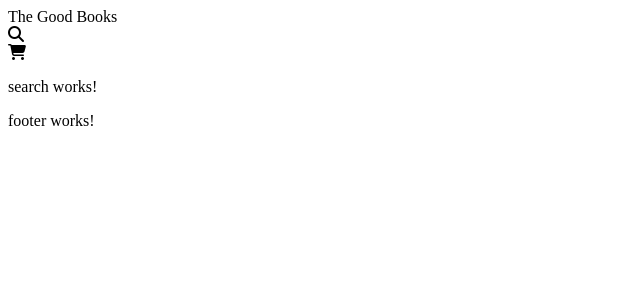
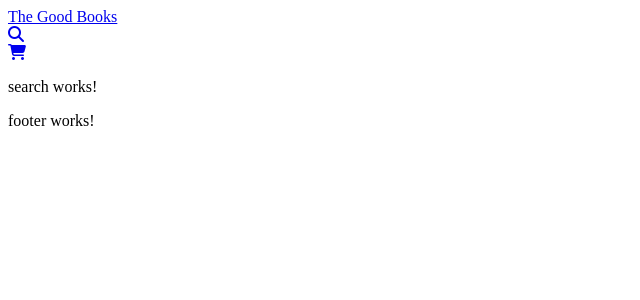
Before and after one commit to niiccolas/the-good-books, an Angular app: page /search in a window 1280 px wide. Before the commit this address led to /. Shown: the top 300 px of the page, without its empty margins (0-640 px from the left). Built offline with nearby package versions, Linux system fonts and the light colour scheme.

Commit message:
Delete nav and add routing from header

```diff
--- a/src/app/app-routing.module.ts
+++ b/src/app/app-routing.module.ts
@@ -1,8 +1,19 @@
 import { NgModule } from '@angular/core';
 import { Routes, RouterModule } from '@angular/router';
+import { BooksComponent } from './components/books/books.component';
+import { DetailsComponent } from './components/details/details.component';
+import {
+  CartComponent
+} from './components/cart/cart.component';
+import { SearchComponent } from './components/search/search.component';
 
 
-const routes: Routes = [];
+const routes: Routes = [
+  { path: '', redirectTo: '/search', pathMatch: 'full' },
+  { path: 'search', component: SearchComponent },
+  { path: 'details', component: DetailsComponent },
+  { path: 'cart', component: CartComponent}
+];
 
 @NgModule({
   imports: [RouterModule.forRoot(routes)],
--- a/src/app/app.component.html
+++ b/src/app/app.component.html
@@ -1,12 +1,5 @@
-<app-header (componentSelected)="onNavigate($event)"></app-header>
+<app-header></app-header>
 
-<div>
-  <app-search *ngIf="loadedComponent === 'search'"></app-search>
-  <app-books *ngIf="loadedComponent === 'books'"></app-books>
-  <app-details *ngIf="loadedComponent === 'details'"></app-details>
-  <app-cart *ngIf="loadedComponent === 'cart'"></app-cart>
-</div>
+<router-outlet></router-outlet>
 
 <app-footer></app-footer>
-
-<router-outlet></router-outlet>
--- a/src/app/app.component.ts
+++ b/src/app/app.component.ts
@@ -7,9 +7,4 @@ import { Component } from '@angular/core';
 })
 export class AppComponent {
   title = 'the-good-books';
-  loadedComponent = 'search';
-
-  onNavigate(component: string) {
-    this.loadedComponent = component;
-  }
 }
--- a/src/app/components/header/header.component.html
+++ b/src/app/components/header/header.component.html
@@ -1,3 +1,3 @@
-<div (click)="onSelectedComponent('search')">The Good Books</div>
-<div (click)="onSelectedComponent('search')"><i class="fas fa-search"></i></div>
-<div (click)="onSelectedComponent('cart')"><i class="fas fa-shopping-cart"></i></div>
+<div><a routerLink="/search">The Good Books</a></div>
+<div><a routerLink="/search"><i class="fas fa-search"></i></a></div>
+<div><a routerLink="/cart"><i class="fas fa-shopping-cart"></i></a></div>
--- a/src/app/components/header/header.component.ts
+++ b/src/app/components/header/header.component.ts
@@ -6,15 +6,10 @@ import { Component, OnInit, Output, EventEmitter } from '@angular/core';
   styleUrls: ['./header.component.sass']
 })
 export class HeaderComponent implements OnInit {
-  @Output() componentSelected = new EventEmitter<string>();
 
   constructor() { }
 
   ngOnInit() {
   }
 
-  onSelectedComponent(component: string) {
-    this.componentSelected.emit(component);
-  }
-
 }
```
